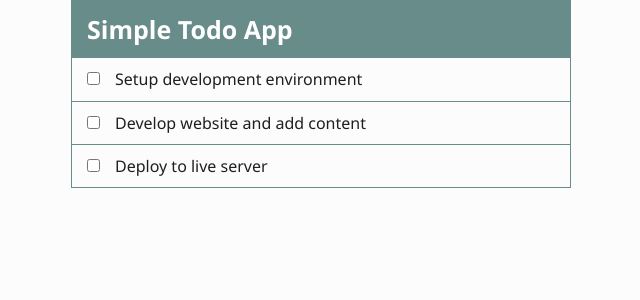
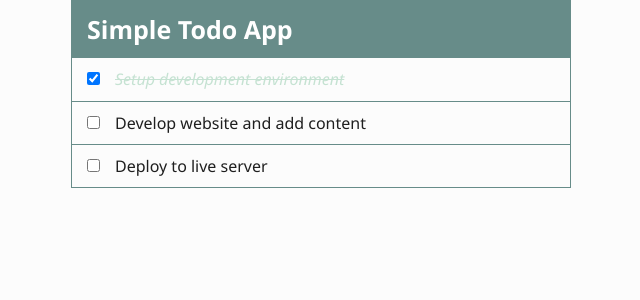
Before and after one commit to tuankiet1709/todo-app-react, a React (Create React App) app: page / in a window 1280 px wide. Shown: the top 300 px of the page, without its empty margins (319-959 px from the left). Built offline with nearby package versions, Linux system fonts and the light colour scheme.

Commit message:
apply state and setState for todo completed

```diff
--- a/src/App.css
+++ b/src/App.css
@@ -38,3 +38,9 @@ body {
 .todo-item input {
 	margin-right: 15px;
 }
+
+.completed {
+	font-style: italic;
+	color: #c5e2d2;
+	text-decoration: line-through;
+}
--- a/src/components/TodoApp.tsx
+++ b/src/components/TodoApp.tsx
@@ -23,11 +23,26 @@ class TodoApp extends React.Component {
 			},
 		],
 	};
+
+	handleCheckboxChange = (id: number) => {
+		this.setState({
+			todos: this.state.todos.map((todo) => {
+				if (todo.id === id) {
+					todo.completed = !todo.completed;
+				}
+				return todo;
+			}),
+		});
+	};
+
 	render() {
 		return (
 			<div className="container">
 				<Header />
-				<Todos todos={this.state.todos} />
+				<Todos
+					todos={this.state.todos}
+					handleChange={this.handleCheckboxChange}
+				/>
 			</div>
 		);
 	}
--- a/src/components/TodoItem.tsx
+++ b/src/components/TodoItem.tsx
@@ -8,14 +8,20 @@ interface ITodo {
 
 interface IMyProps {
 	todo: ITodo;
+	handleChange: any;
 }
 
 class TodoItem extends React.Component<IMyProps> {
 	render() {
+		const { completed, id, title } = this.props.todo;
 		return (
 			<li className="todo-item">
-				<input type="checkbox" />
-				{this.props.todo.title}
+				<input
+					type="checkbox"
+					checked={completed}
+					onChange={() => this.props.handleChange(id)}
+				/>
+				<span className={completed ? 'completed' : ''}>{title}</span>
 			</li>
 		);
 	}
--- a/src/components/Todos.tsx
+++ b/src/components/Todos.tsx
@@ -10,6 +10,7 @@ interface ITodo {
 
 interface IMyProps {
 	todos: ITodo[];
+	handleChange: any;
 }
 
 class Todos extends React.Component<IMyProps> {
@@ -18,7 +19,11 @@ class Todos extends React.Component<IMyProps> {
 			<div>
 				<ul>
 					{this.props.todos.map((todo) => (
-						<TodoItem key={todo.id} todo={todo} />
+						<TodoItem
+							key={todo.id}
+							todo={todo}
+							handleChange={this.props.handleChange}
+						/>
 					))}
 				</ul>
 			</div>
```
